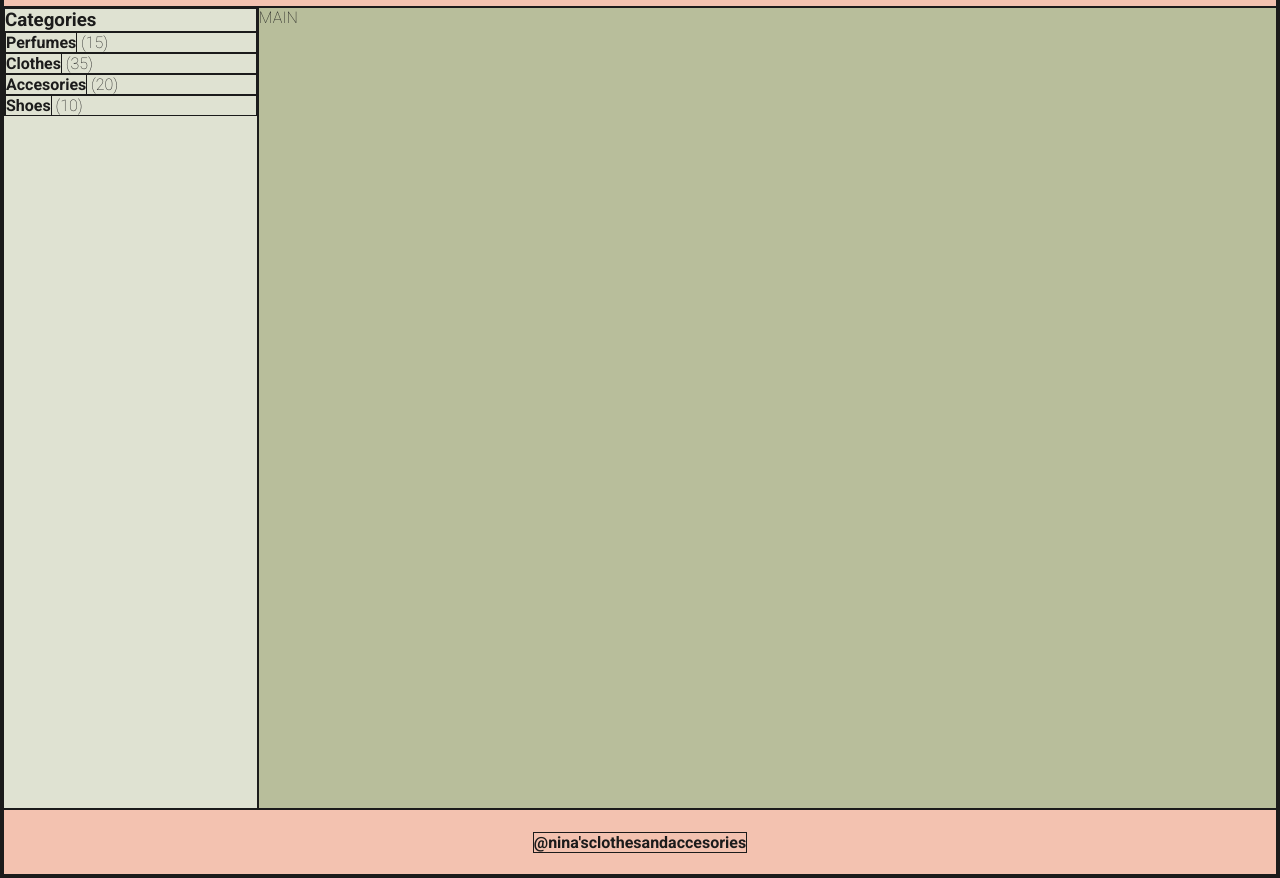
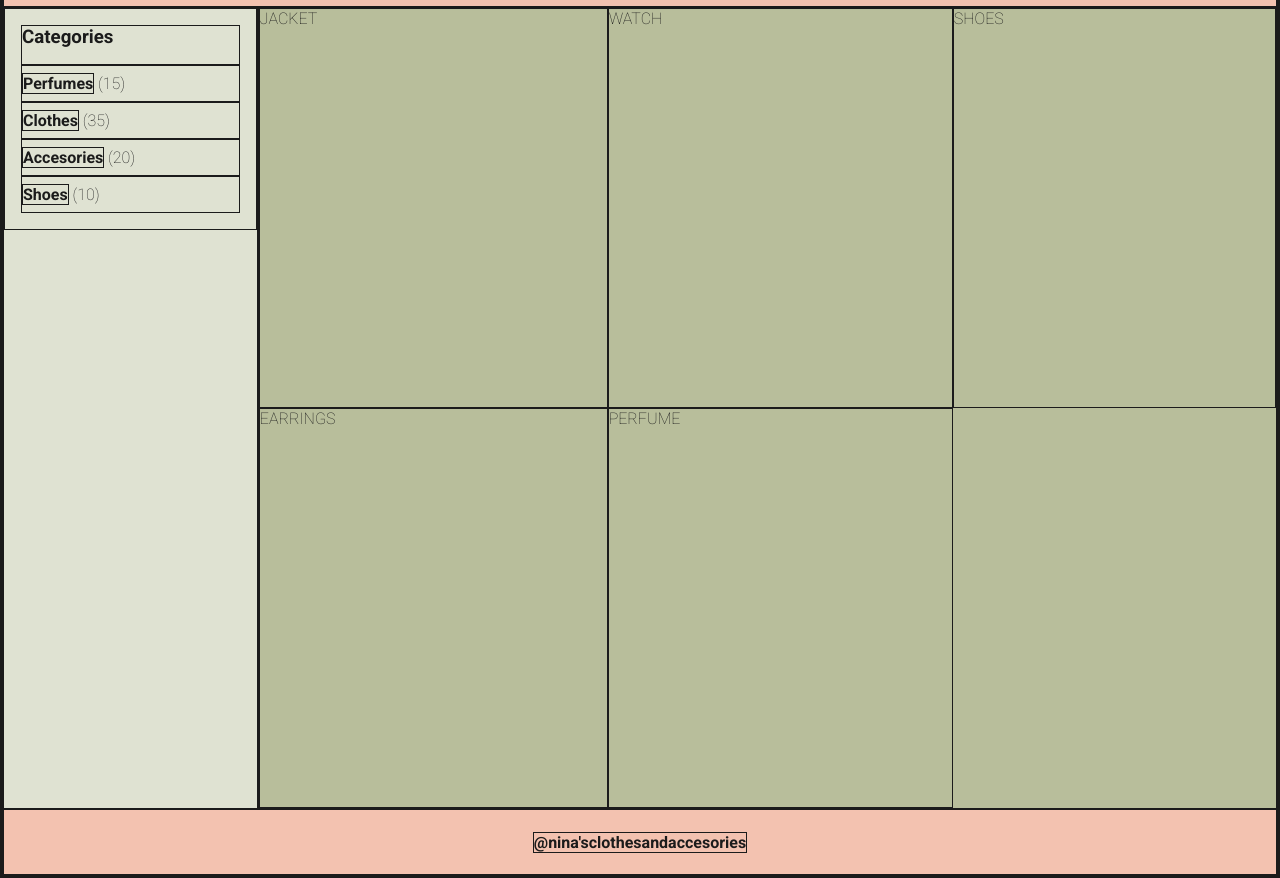
Before and after one commit to carolinalunasfarah/Desafio-LATAM_Grid, a plain HTML site: page index.html in a window 1280 px wide. Shown: the part 46-924 px from the top of the page. Drawn offline with Linux system fonts and the light colour scheme.

Commit message:
products grid

```diff
--- a/assets/css/style.css
+++ b/assets/css/style.css
@@ -27,11 +27,57 @@ aside {
     background-color: rgba(114, 126, 57, 0.226);
 }
 
+.categories {
+    padding: 1rem;
+}
+
+.categories h3 {
+    padding-bottom: 1rem;
+}
+
+.categories p{
+    padding: 0.5rem 0rem;
+}
+
+.categories p:hover {
+    color: rgb(255, 135, 91);
+    cursor: pointer;
+}
+
+.categories b:hover {
+    color: rgba(247, 162, 131, 0.856);
+}
+
+
 /* main */
+.jacket {
+    grid-area: a;
+}
+
+.watch {
+    grid-area: b;
+}
+
+.shoes {
+    grid-area: c;
+}
+
+.earrings {
+    grid-area: d;
+}
+
+.perfume {
+    grid-area: e;
+}
+
 main {
     grid-area: main;
     background-color: rgba(115, 126, 57, 0.5);
     min-height: 100vh;
+    display: grid;
+    grid-template-areas:
+    'a b c'
+    'd e none';
 }
 
 /* footer */
@@ -54,7 +100,7 @@ footer p:hover {
     cursor: pointer;
 }
 
-/* structure */
+/* general structure */
 .container {
     display: grid;
     grid-template-areas:
--- a/index.html
+++ b/index.html
@@ -14,7 +14,10 @@
             href="https://fonts.googleapis.com/css2?family=Roboto:wght@100;700&display=swap"
             rel="stylesheet" />
         <!-- favicon -->
-        <link rel="shortcut icon" href="assets/img/favicon.png" type="image/x-icon">
+        <link
+            rel="shortcut icon"
+            href="assets/img/favicon.png"
+            type="image/x-icon" />
     </head>
     <body>
         <div class="container">
@@ -25,15 +28,33 @@
 
             <!-- aside -->
             <aside>
-                <h3>Categories</h3>
-                <p><b>Perfumes</b> (15)</p>
-                <p><b>Clothes</b> (35)</p>
-                <p><b>Accesories</b> (20)</p>
-                <p><b>Shoes</b> (10)</p>
+                <section class="categories">
+                    <h3>Categories</h3>
+                    <p><b>Perfumes</b> (15)</p>
+                    <p><b>Clothes</b> (35)</p>
+                    <p><b>Accesories</b> (20)</p>
+                    <p><b>Shoes</b> (10)</p>
+                </section>
             </aside>
 
             <!-- products grid -->
-            <main>MAIN</main>
+            <main>
+                <article class="jacket card">
+                    JACKET
+                </article>
+                <article class="watch card">
+                    WATCH
+                </article>
+                <article class="shoes card">
+                    SHOES
+                </article>
+                <article class="earrings card">
+                    EARRINGS
+                </article>
+                <article class="perfume card">
+                    PERFUME
+                </article>
+            </main>
 
             <!-- footer -->
             <footer>
```
